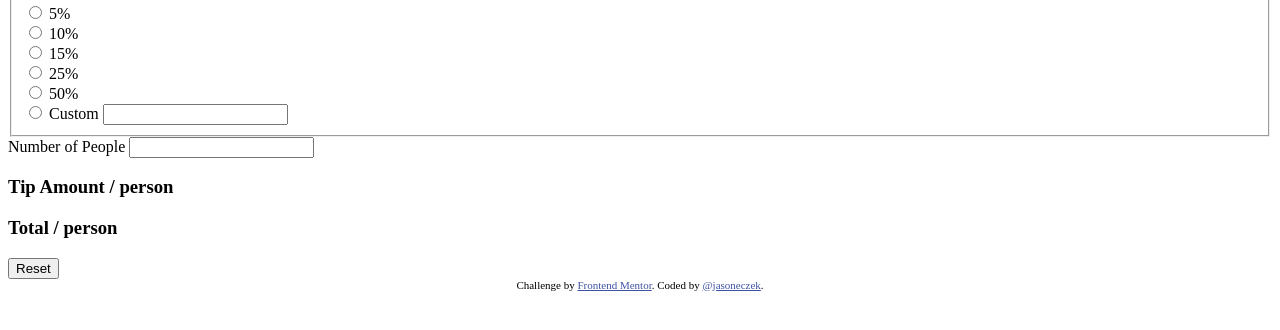
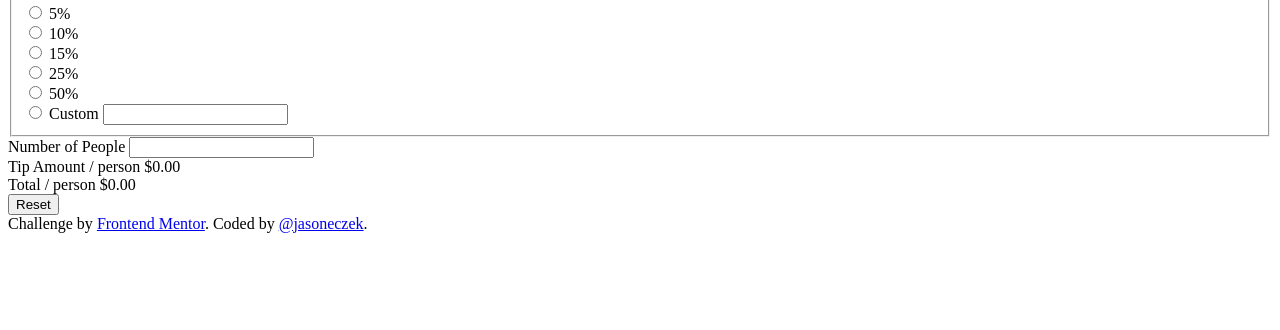
Before and after one commit to jasoneczek/fementor-tip-calculator-app, a plain HTML site: page index.html in a window 1280 px wide. Shown: the part 108-438 px from the top of the page. Drawn offline with Linux system fonts and the light colour scheme.

Commit message:
Update html output section to use output tags

```diff
--- a/index.html
+++ b/index.html
@@ -53,27 +53,29 @@
         </div>
       </form>
       <div class="output">
-        <div class="output-group">
-          <h3 class="output-heading">
+        <div class="output__group">
+          <label for="tipAmount" class="output__heading">
             Tip Amount
             <span>/ person</span>
-          </h3>
-          <p class="tip-amt-output"></p>
+          </label>
+          <output id="tipAmount" class="output__tip-amount" aria-live="polite" name="tip"
+            for="bill people tip customTipInput">&dollar;<span class="dollarsign">0.00</span></output>
         </div>
-        <output-group>
-          <h3 class="output-heading">
+        <div class="output-group">
+          <label for="totalAmount" class="output__heading">
             Total
             <span>/ person</span>
-          </h3>
-          <p class="total-output"></p>
-        </output-group>
-        <button type="button" id="btn-reset" class="btn-reset">Reset</button>
+          </label>
+          <output id="totalAmount" class="output__total-amount" aria-live="polite" name="total"
+            for="bill people tip customTipInput">&dollar;<span class="dollarsign">0.00</span></output>
+        </div>
+        <button type="button" id="btnReset" class="btn btn-reset">Reset</button>
       </div>
     </div>
   </main>
 
   <footer class="footer">
-    <div class="attribution">
+    <div class="footer__attribution">
       Challenge by <a href="https://www.frontendmentor.io?ref=challenge" target="_blank">Frontend Mentor</a>.
       Coded by <a href="https://www.frontendmentor.io/jasoneczek">@jasoneczek</a>.
     </div>
```
